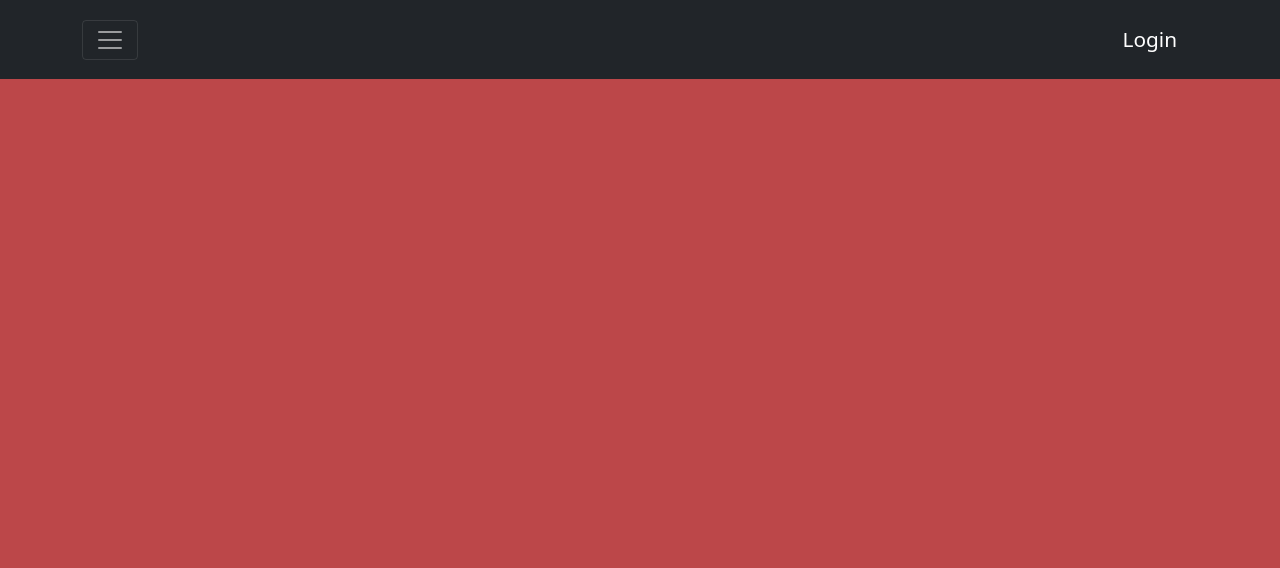
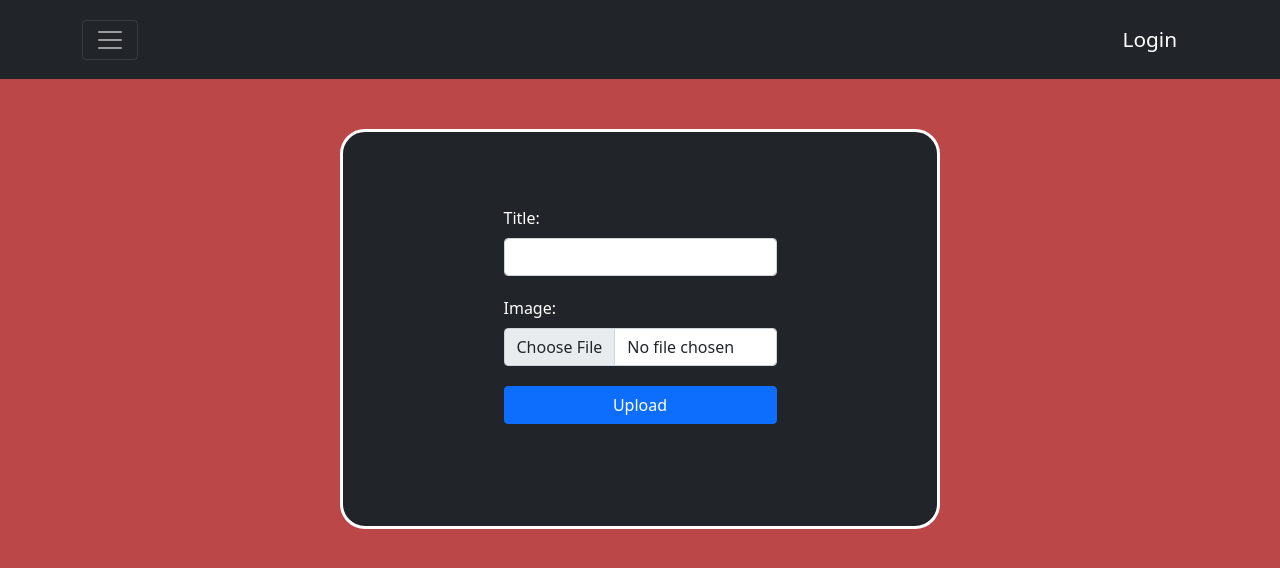
Before and after one commit to mvmcgrath/Image-Sharer, a React (Create React App) app in the folder client/: page /upload in a window 1280 px wide. Before the commit this address had no page. Shown: the top 568 px of the page. Built offline with nearby package versions, Linux system fonts and the light colour scheme.

Commit message:
Add upload page

```diff
--- a/client/src/App.js
+++ b/client/src/App.js
@@ -6,6 +6,7 @@ import User from './components/User'
 import ImagePage from './components/ImagePage'
 import UserList from './components/UserList'
 import Redirect from './components/Redirect'
+import Upload from './components/Upload'
 
 import { Routes, Route, Navigate } from 'react-router-dom'
 import { useState, useEffect } from 'react'
@@ -33,6 +34,7 @@ const App = () => {
           <Route path="/user/:userId" element={ <User user={user} />} />
           <Route path="/image/:imageId" element={ <ImagePage user={user} />} />
           <Route path="/user/:userId/image/:imageId" element={ <Redirect />} />
+          <Route path="/upload" element={ user !== null ? <Navigate to="/login" /> : <Upload />} />
         </Routes>
       </div>
     </div>
--- a/client/src/components/Navigation.js
+++ b/client/src/components/Navigation.js
@@ -22,6 +22,9 @@ const Navigation = ({ user }) => {
             <Nav.Link href="#" as="span">
               <StyledLink to="/users">Users</StyledLink>
             </Nav.Link>
+            <Nav.Link href="#" as="span">
+              <StyledLink to="/upload">Upload</StyledLink>
+            </Nav.Link>
           </Nav>
         </Navbar.Collapse>
         <Navbar className="justify-content-end">
--- /dev/null
+++ b/client/src/components/Upload.js
@@ -0,0 +1,77 @@
+import { Container, Form, Button } from 'react-bootstrap'
+import styled from 'styled-components'
+import { useState } from 'react'
+import imageService from '../services/image'
+
+const StyledDiv = styled.div`
+  width: 600px;
+  height: 400px;
+  margin-top: 50px;
+  color: white;
+  border: 3px solid white;
+  border-radius: 25px;
+`
+
+const StyledVerticalFlex = styled.div`
+  display: flex;
+  flex-direction: column;
+  gap: 20px;
+  margin-top: 50px;
+`
+
+const Upload = () => {
+  const [title, setTitle] = useState('')
+  const [image, setImage] = useState('')
+
+  const onSubmit = (event) => {
+    event.preventDefault()
+
+    if (!(/^image/.test(image.type))) {
+      console.log('Not an image!')
+    }
+
+    const fileReader = new FileReader()
+    fileReader.readAsDataURL(image)
+
+    fileReader.onload = async () => {
+      await imageService.uploadImage({ image: fileReader.result, title })
+    }
+    console.log(image)
+    console.log(title)
+  }
+
+  return (
+    <Container fluid bg="dark" className="d-flex justify-content-center">
+      <StyledDiv className="bg-dark p-4 d-flex justify-content-center">
+        <div className="w-50">
+          <Form onSubmit={onSubmit}>
+            <Form.Group>
+              <StyledVerticalFlex>
+                <div>
+                  <Form.Label>Title:</Form.Label>
+                  <Form.Control
+                    type="text"
+                    name="title"
+                    onChange={({ target }) => setTitle(target.value)}
+                  />
+                </div>
+                <div>
+                  <Form.Label>Image:</Form.Label>
+                  <Form.Control
+                    type="file"
+                    onChange={({ target }) => setImage(target.files[0])}
+                  />
+                </div>
+                <Button variant="primary" type="submit">
+                  Upload
+                </Button>
+              </StyledVerticalFlex>
+            </Form.Group>
+          </Form>
+        </div>
+      </StyledDiv>
+    </Container>
+  )
+}
+
+export default Upload
--- /dev/null
+++ b/client/src/services/image.js
@@ -0,0 +1,9 @@
+import axios from 'axios'
+const baseUrl = '/api/images'
+
+const uploadImage = async (newObject) => {
+  const response = await axios.post(baseUrl, newObject)
+  return response.data
+}
+
+export default { uploadImage }
```
Also changed, not shown: 1 other file (tests, documents, lock files or other folders).
